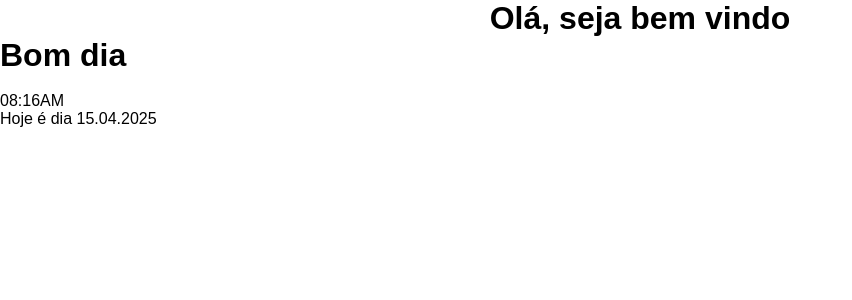
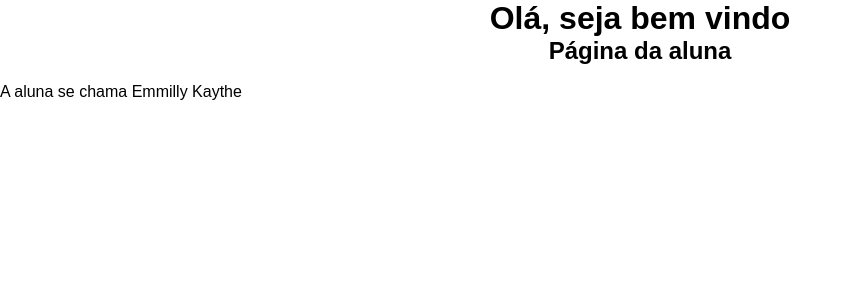
Before and after one commit to emmillykaythe/projeto-matematica, a Next.js app: page /usuario in a window 1280 px wide. Shown: the top 300 px of the page, without its empty margins (0-852 px from the left). Built offline with nearby package versions, Linux system fonts and the light colour scheme.

Commit message:
adicionando conexão com db

```diff
--- a/package.json
+++ b/package.json
@@ -11,6 +11,7 @@
   "dependencies": {
     "auladaw2": "file:",
     "next": "15.3.0",
+    "pg": "^8.14.1",
     "react": "^19.0.0",
     "react-dom": "^19.0.0"
   },
--- a/src/app/usuario/page.js
+++ b/src/app/usuario/page.js
@@ -1,9 +1,7 @@
 export default () => (
     <>
-     <h1> Bom dia </h1>
+    <center><h2>Página da aluna</h2></center>
     <br></br>
-         <p>08:16AM
-    <br></br>
-            Hoje é dia 15.04.2025</p>
+         <p>A aluna se chama Emmilly Kaythe</p>
     </>
-)
+);
```
Also changed, not shown: src/lib/db.js (added, +8 -0 lines), src/lib/usuario.js (added, +10 -0 lines), 1 other file (tests, documents, lock files or other folders).
